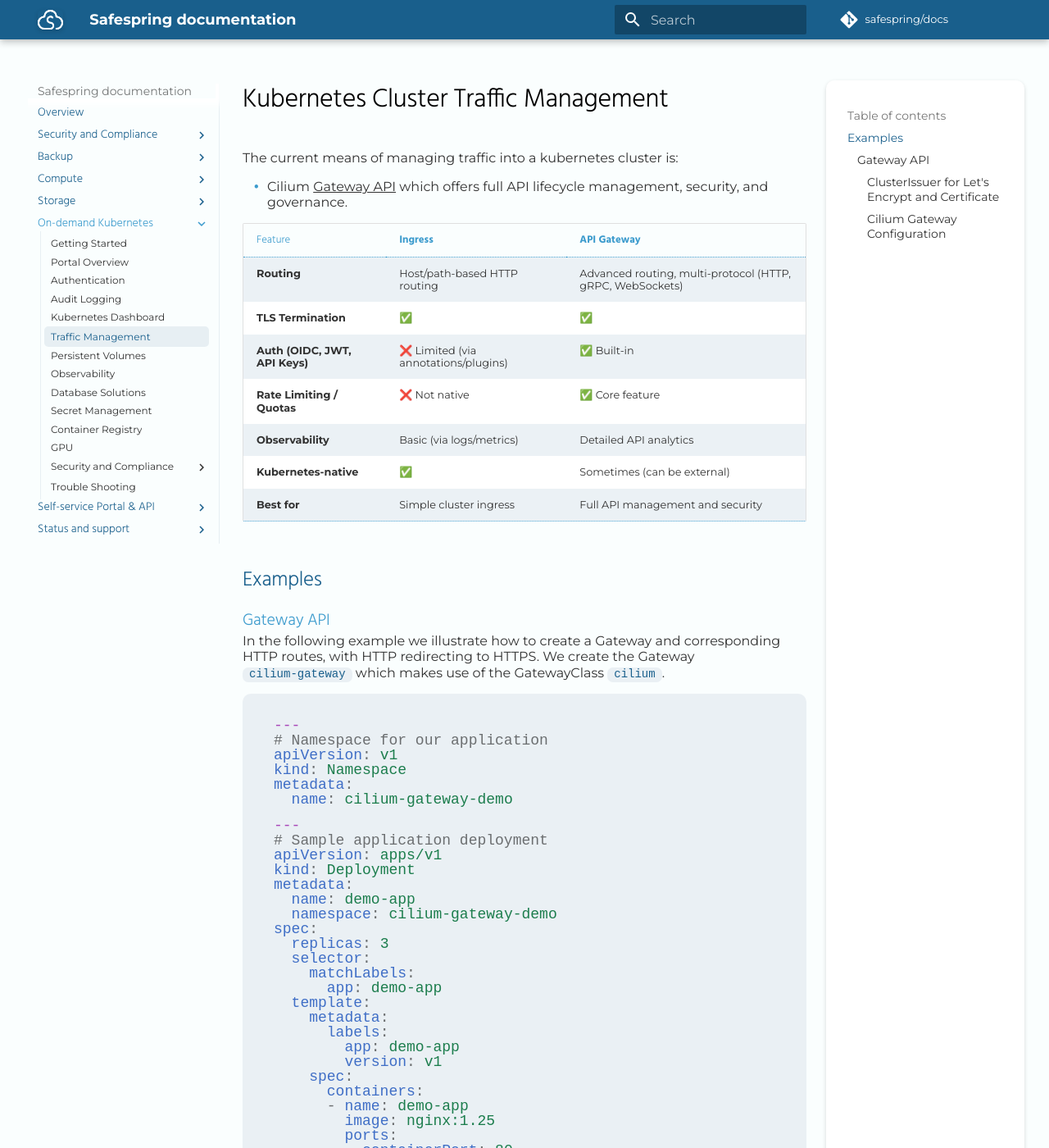
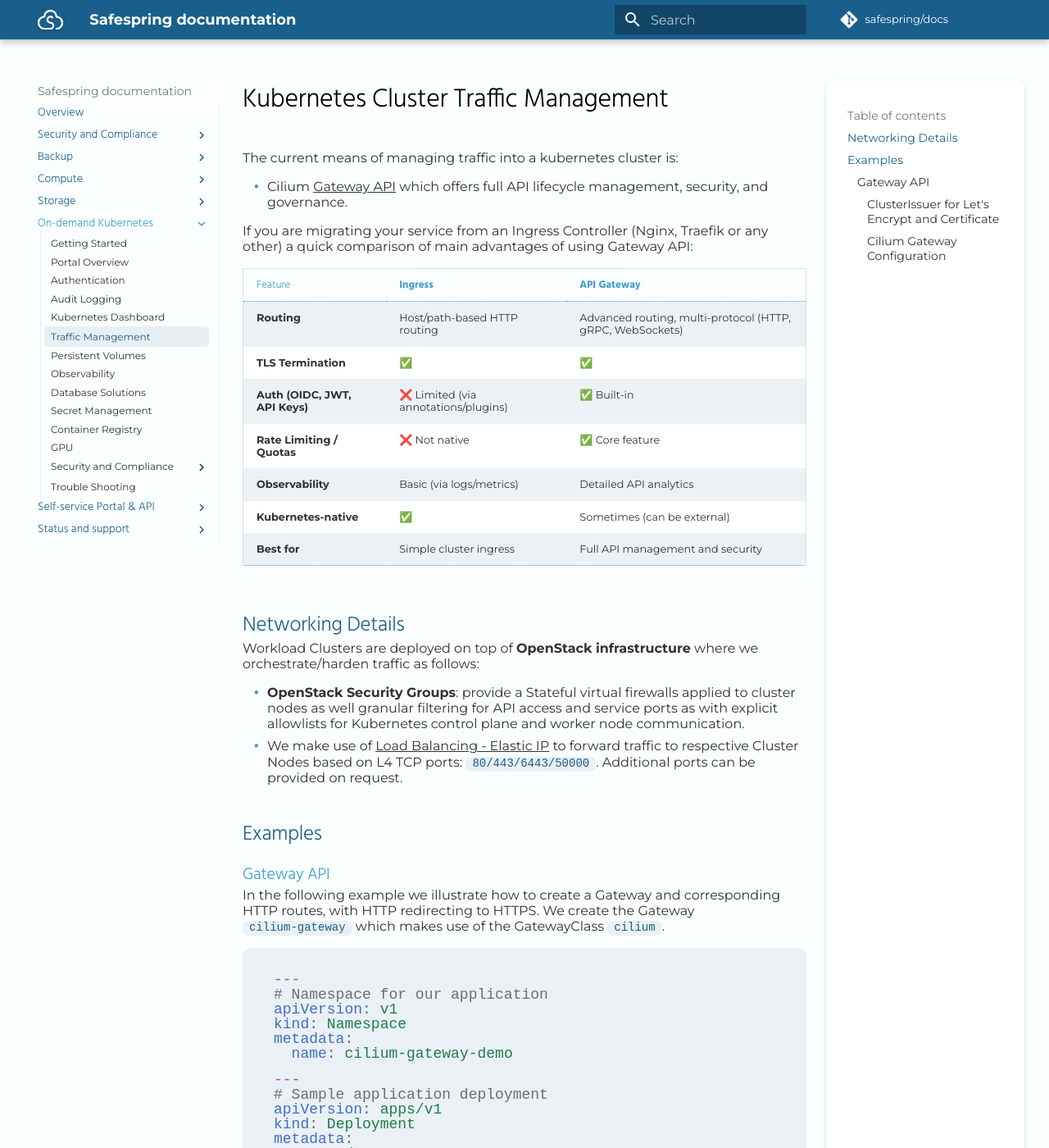
Before and after one commit to safespring/docs, an MkDocs documentation site: the page built from content/kubernetes/manage-traffic.md, in a window 1280 px wide and 1400 px high. Shown: the whole window at 82% size. Built offline with MkDocs 1.6.1 and Material for MkDocs 9.7.7, drawn with Linux system fonts in a browser that asks for light colours; some web fonts are replaced; a script that is not in the unit is left out; comment, search, counter and statistics services are not loaded.

Commit message:
[docs][k8s] workload clusters networking details

```diff
--- a/content/kubernetes/manage-traffic.md
+++ b/content/kubernetes/manage-traffic.md
@@ -3,6 +3,8 @@
 The current means of managing traffic into a kubernetes cluster is:
 
 - Cilium [Gateway API](https://gateway-api.sigs.k8s.io/) which offers full API lifecycle management, security, and governance.
+
+If you are migrating your service from an Ingress Controller (Nginx, Traefik or any other) a quick comparison of main advantages of using Gateway API:
 
 | Feature                        | **Ingress**                         | **API Gateway**                                           |
 | ------------------------------ | ----------------------------------- | --------------------------------------------------------- |
@@ -13,6 +15,13 @@
 | **Observability**              | Basic (via logs/metrics)            | Detailed API analytics                                    |
 | **Kubernetes-native**          | ✅                                 | Sometimes (can be external)                               |
 | **Best for**                   | Simple cluster ingress              | Full API management and security                          |
+
+## Networking Details
+
+Workload Clusters are deployed on top of **OpenStack infrastructure** where we orchestrate/harden traffic as follows:
+
+- **OpenStack Security Groups**: provide a Stateful virtual firewalls applied to cluster nodes as well granular filtering for API access and service ports as with explicit allowlists for Kubernetes control plane and worker node communication.
+- We make use of [Load Balancing - Elastic IP](../compute/loadbalancing.md) to forward traffic to respective Cluster Nodes based on L4 TCP ports: `80/443/6443/50000`. Additional ports can be provided on request.
 
 ## Examples
 
```
